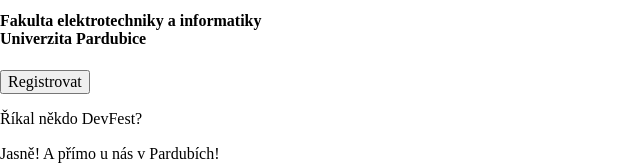
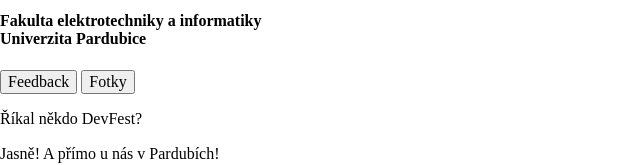
Before and after one commit to gugcz/devfest-pardubice, a website: page src/index.html in a window 1280 px wide. Shown: the part 195-360 px from the top of the page, without its empty margins (0-640 px from the left). Drawn offline with nearby package versions, Linux system fonts and the light colour scheme.

Commit message:
Update header buttons.

```diff
--- a/src/index.html
+++ b/src/index.html
@@ -37,8 +37,11 @@
       <div class="header-content">
         <div class="register-container">
           <div class="buttons-container">
-              <button class="mdc-button mdc-button--outlined register-button button" onclick="window.open('https://www.meetup.com/GDG-Pardubice/events/259422675/')">
-                <span class="mdc-button__label">Registrovat</span>
+              <button class="mdc-button mdc-button--outlined register-button button" onclick="window.open('(link: http://bit.ly/df2019feedback) bit.ly/df2019feedback')">
+                <span class="mdc-button__label">Feedback</span>
+              </button>
+              <button class="mdc-button mdc-button--outlined register-button button" onclick="window.open('https://photos.app.goo.gl/GzTcvncgGi5dxXoG6')">
+                <span class="mdc-button__label">Fotky</span>
               </button>
           </div>
           <div class="info-text">
```
